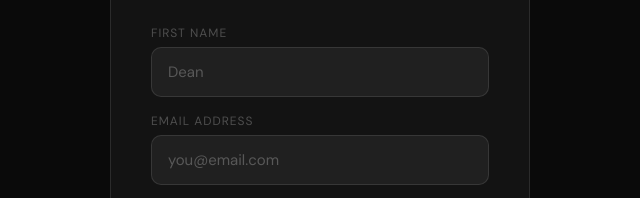
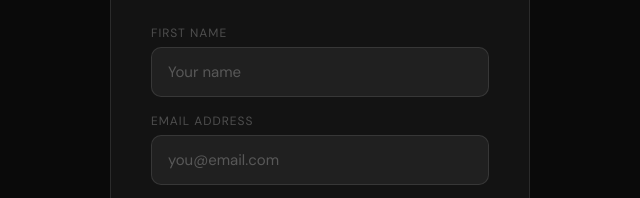
Before and after one commit to irontri/irontri-website, a plain HTML site: page auth.html in a window 1280 px wide. Shown: the part 444-642 px from the top of the page, 320-960 px from the left. Drawn offline with nearby package versions, Linux system fonts and the light colour scheme.

Commit message:
Update auth.html

```diff
--- a/auth.html
+++ b/auth.html
@@ -62,7 +62,7 @@
       </div>
       <div class="form-group">
         <label class="form-label">First name</label>
-        <input type="text" class="form-input" id="signup-name" placeholder="Dean" />
+        <input type="text" class="form-input" id="signup-name" placeholder="Your name" />
       </div>
       <div class="form-group">
         <label class="form-label">Email address</label>
```
